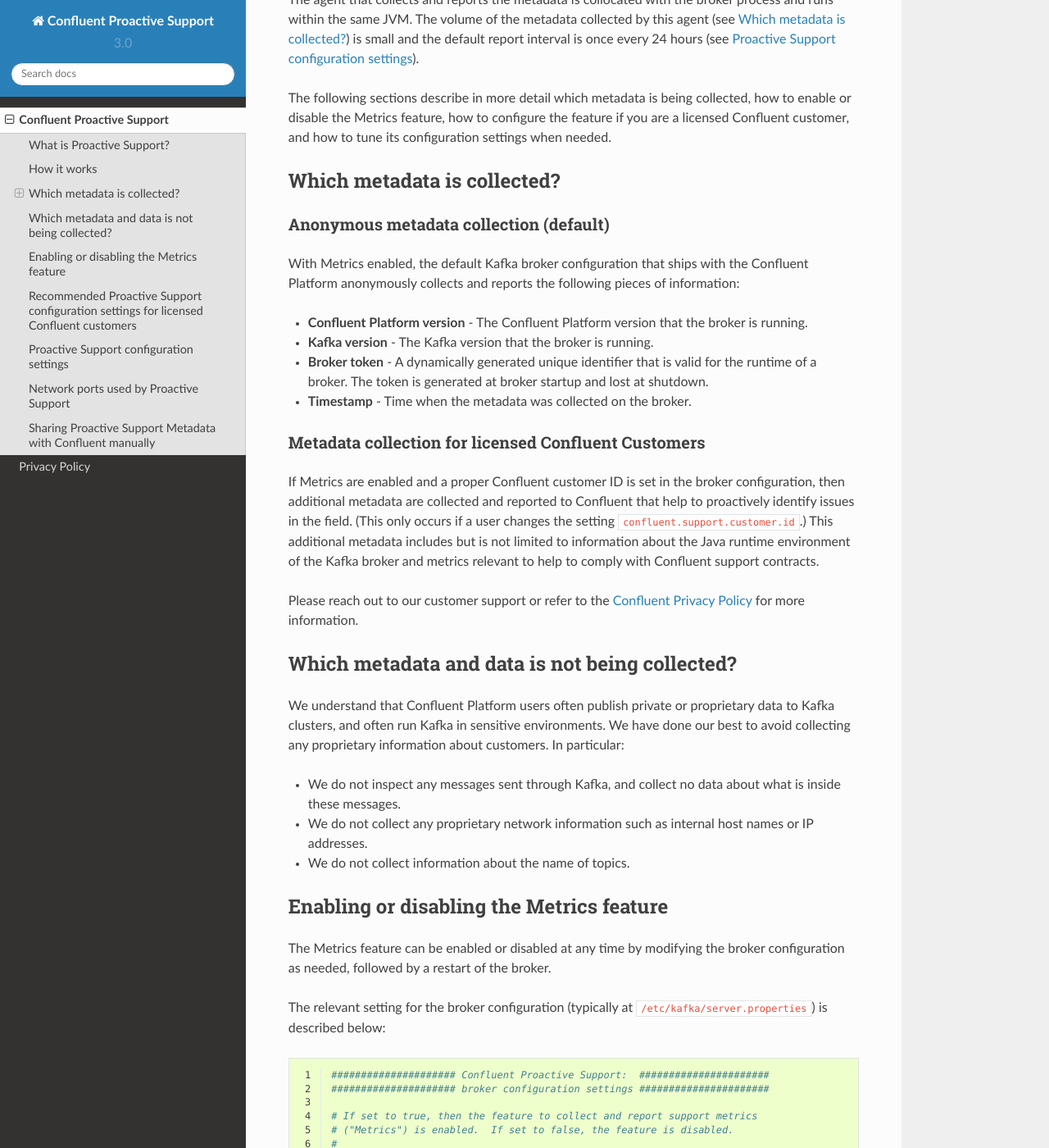
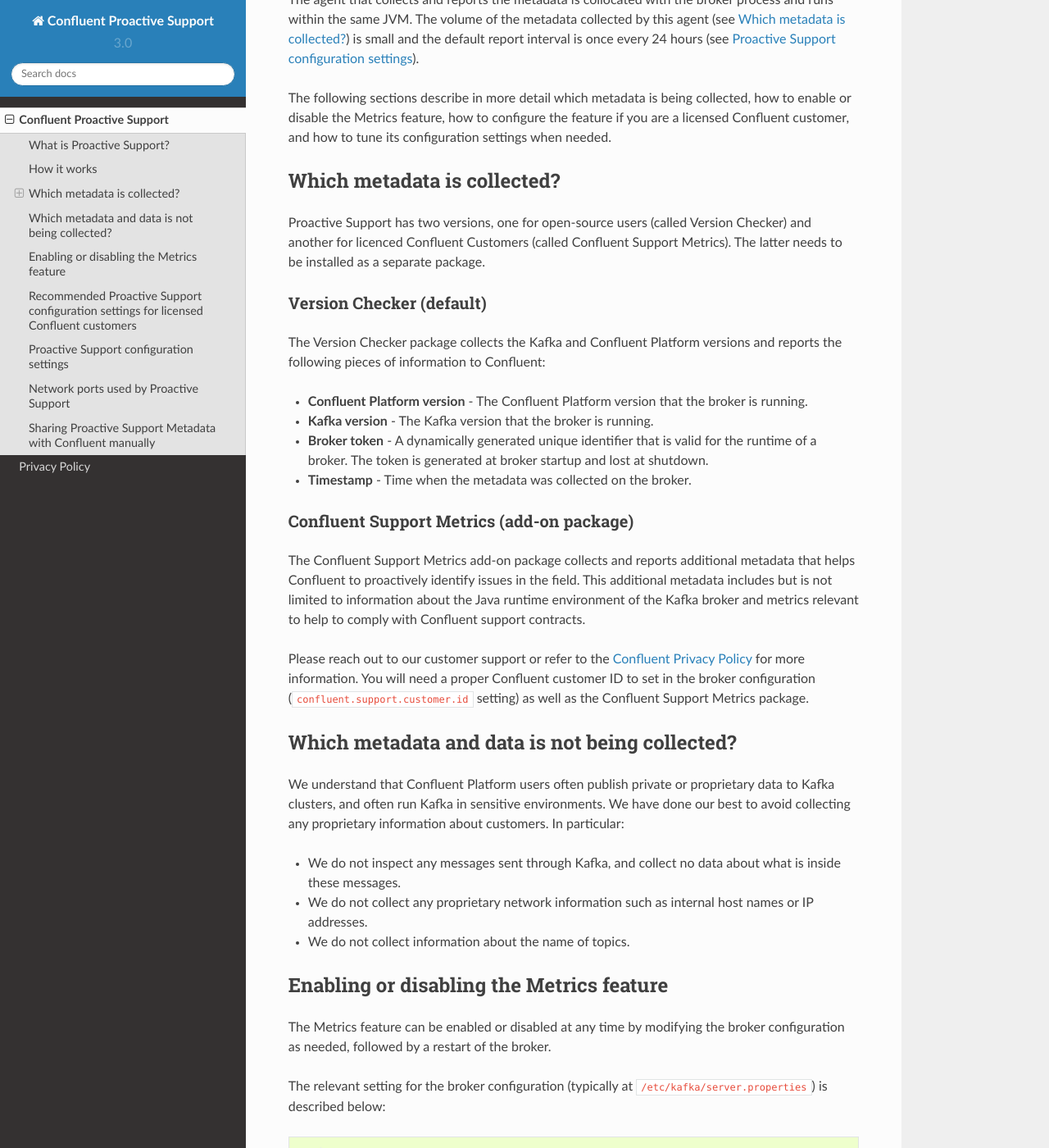
Before and after one commit to mohnishbasha/support-metrics-client, a Sphinx documentation site: the page built from docs/proactive-support.rst, in a window 1280 px wide and 1400 px high, scrolled down 1125 px. Shown: the whole window at 82% size. Built offline with Sphinx 7.4.7 and the Read the Docs theme 2.0.0, drawn with Linux system fonts in a browser that asks for light colours; some of the changed text lies outside the part shown.

Commit message:
Minor changes to reflect terminology

```diff
--- a/docs/proactive-support.rst
+++ b/docs/proactive-support.rst
@@ -37,10 +37,13 @@
 Which metadata is collected?
 -----------------------------
 
-Anonymous metadata collection (default)
+Proactive Support has two versions, one for open-source users (called Version Checker) and another for licenced Confluent Customers (called Confluent Support Metrics). The latter needs to be installed as a separate package.
+
+Version Checker (default)
 ~~~~~~~~~~~~~~~~~~~~~~~~~~~~~~~~~~~~~~~
 
-With Metrics enabled, the default Kafka broker configuration that ships with the Confluent Platform anonymously collects and reports the following pieces of information:
+The Version Checker package collects the Kafka and Confluent Platform versions and
+reports the following pieces of information to Confluent:
 
 * **Confluent Platform version** - The Confluent Platform version that the broker is running.
 * **Kafka version** - The Kafka version that the broker is running.
@@ -48,12 +51,12 @@
 * **Timestamp** - Time when the metadata was collected on the broker.
 
 
-Metadata collection for licensed Confluent Customers
+Confluent Support Metrics (add-on package)
 ~~~~~~~~~~~~~~~~~~~~~~~~~~~~~~~~~~~~~~~~~~~~~~~~~~~~
 
-If Metrics are enabled and  a proper Confluent customer ID is set in the broker configuration, then additional metadata are  collected and reported to Confluent that help to proactively identify issues in the field. (This only occurs if a user changes the setting ``confluent.support.customer.id``.)  This additional metadata includes but is not limited to information about the Java runtime environment of the Kafka broker and metrics relevant to help to comply with Confluent support contracts.
+The Confluent Support Metrics add-on package collects and reports additional metadata that helps Confluent to proactively identify issues in the field. This additional metadata includes but is not limited to information about the Java runtime environment of the Kafka broker and metrics relevant to help to comply with Confluent support contracts.
 
-Please reach out to our customer support or refer to the `Confluent Privacy Policy <http://www.confluent.io/privacy>`_ for more information.
+Please reach out to our customer support or refer to the `Confluent Privacy Policy <http://www.confluent.io/privacy>`_ for more information. You will need a proper Confluent customer ID to set in the broker configuration (``confluent.support.customer.id`` setting) as well as the Confluent Support Metrics package.
 
 
 Which metadata and data is not being collected?
```
Also changed, not shown: other parts of docs/proactive-support.rst (+1 -1 lines).
